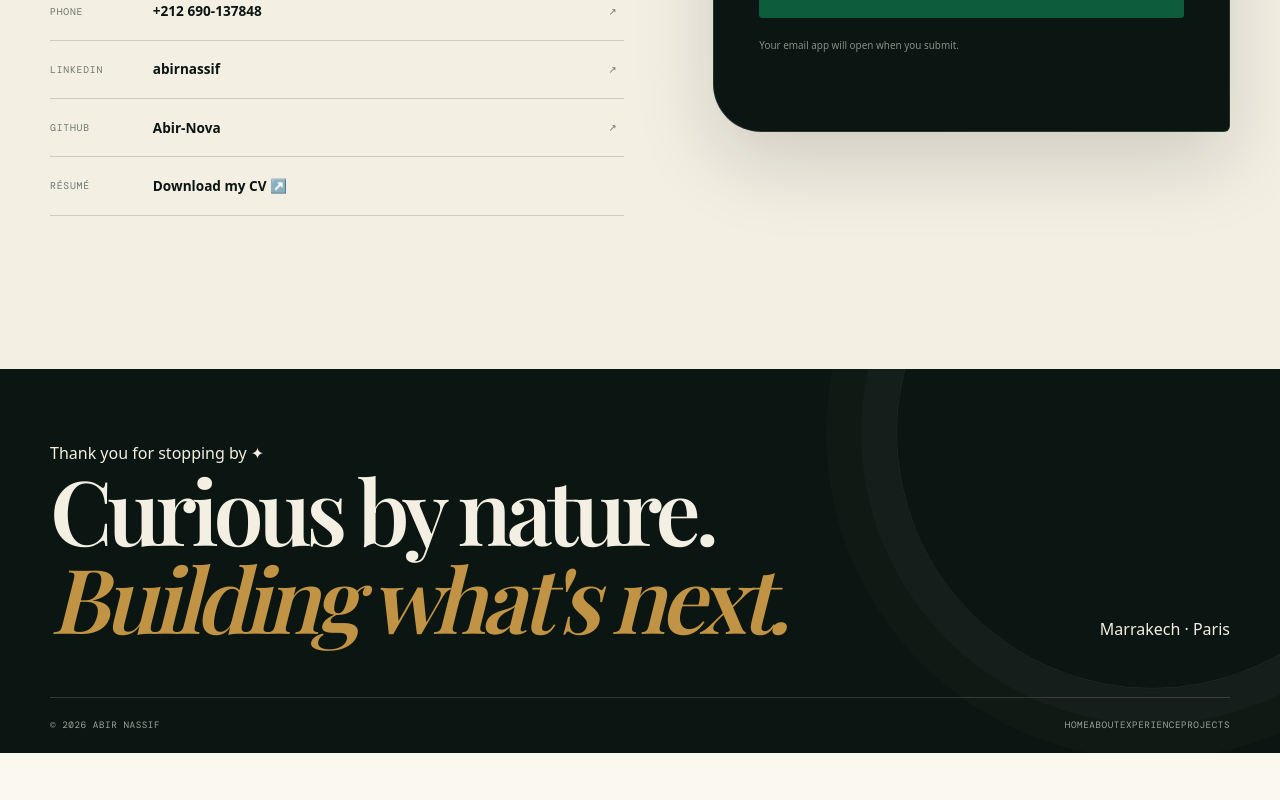
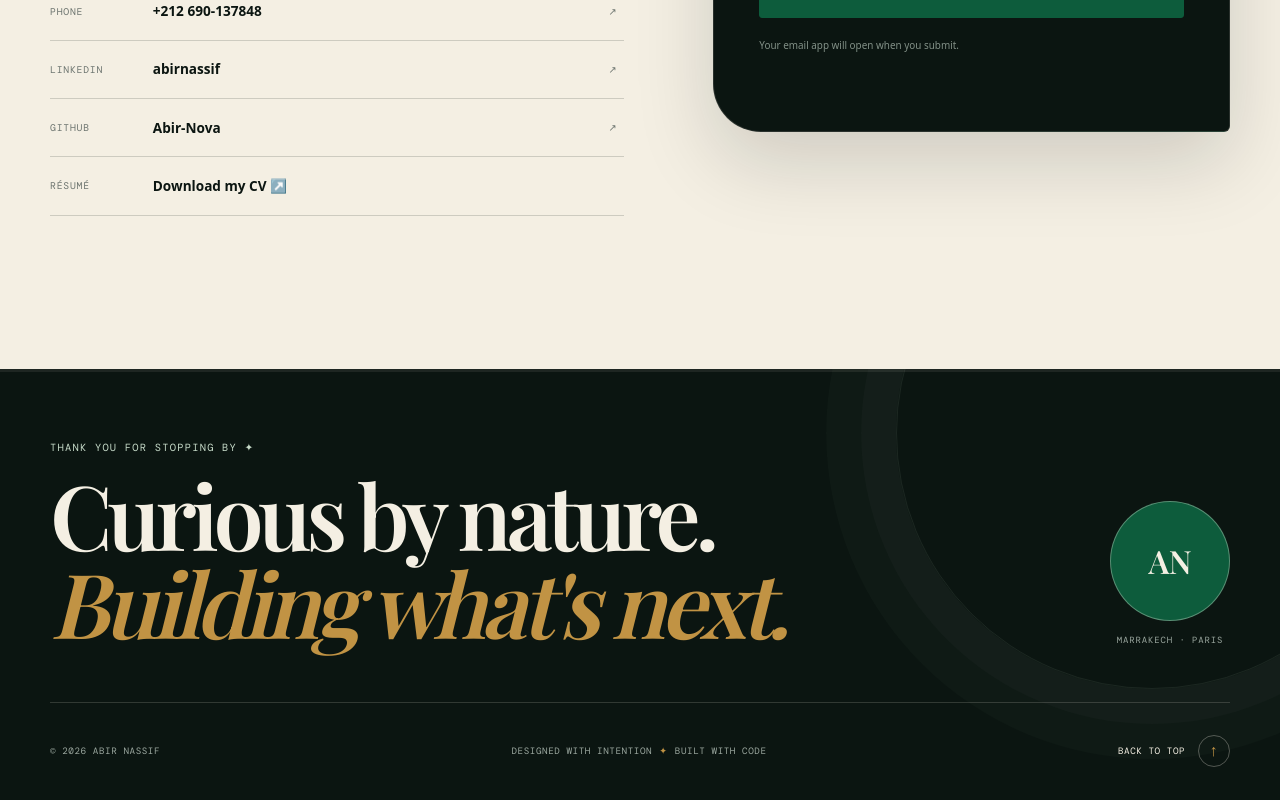
Before and after one commit to Abir-Nova/portfolio, an Angular app: page /contact in a window 1280 px wide. Shown: the part 719-1519 px from the top of the page. Before the commit the page ends 1472 px from the top, so only its background shows below. Built offline with nearby package versions, Linux system fonts and the light colour scheme; a web font is replaced by a local one.

Commit message:
let's talk page : fix the footer design

```diff
--- a/src/app/pages/contact/contact.html
+++ b/src/app/pages/contact/contact.html
@@ -134,21 +134,44 @@
   <!-- CONTACT SECTION END -->
 </main>
 
+<!-- FOOTER -->
 <footer class="footer">
-  <div class="container footer-main">
-    <div>
-      <p class="eyebrow">Thank you for stopping by ✦</p>
-      <h2 class="footer-title">Curious by nature. <em>Building what's next.</em></h2>
+  <div class="footer-progress" aria-hidden="true">
+    <span></span>
+  </div>
+
+  <div class="container">
+    <div class="footer-main">
+      <div class="footer-message">
+        <p class="footer-eyebrow">THANK YOU FOR STOPPING BY ✦</p>
+
+        <h2 class="footer-title">
+          Curious by nature.
+          <br />
+          <em>Building what's next.</em>
+        </h2>
+      </div>
+
+      <div class="footer-signature">
+        <div class="footer-monogram" aria-label="Abir Nassif">AN</div>
+        <span>Marrakech · Paris</span>
+      </div>
     </div>
-    <span>Marrakech · Paris</span>
-  </div>
-  <div class="container footer-bottom">
-    <p>© 2026 Abir Nassif</p>
-    <nav class="footer-links" aria-label="Footer navigation">
-      <a routerLink="/">Home</a>
-      <a routerLink="/about">About</a>
-      <a routerLink="/experience">Experience</a>
-      <a routerLink="/projects">Projects</a>
-    </nav>
+
+    <div class="footer-bottom">
+      <span> © <span data-current-year>2026</span> Abir Nassif </span>
+
+      <span class="footer-credit">
+        Designed with intention
+        <span aria-hidden="true">✦</span>
+        Built with code
+      </span>
+
+      <button class="footer-back-top" type="button">
+        Back to top
+        <span class="footer-arrow" aria-hidden="true">↑</span>
+      </button>
+    </div>
   </div>
 </footer>
+<!-- FOOTER END -->
--- a/src/app/pages/home/home.scss
+++ b/src/app/pages/home/home.scss
@@ -1648,11 +1648,6 @@
 
 /*footer*/
 
-
-/* =
-   FOOTER — SIGNATURE / CLOSING SCENE
-   = */
-
 .footer {
     --footer-line: rgba(244, 239, 227, 0.16);
 
```
Also changed, not shown: src/app/pages/contact/contact.scss (+2 -10 lines), 1 other file (tests, documents, lock files or other folders).
